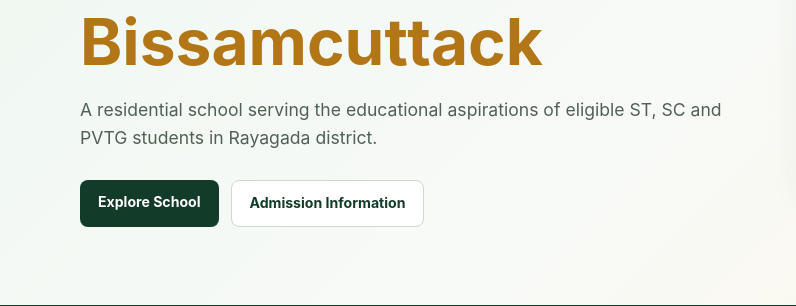
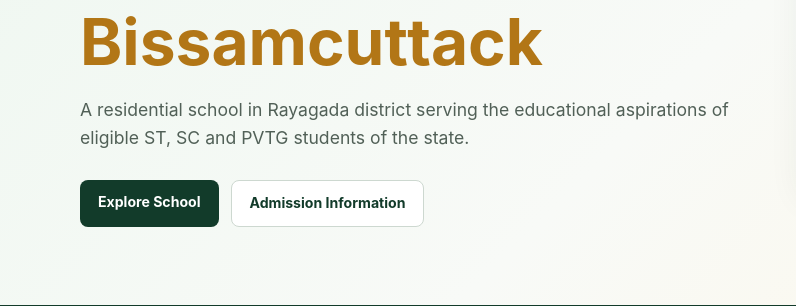
Before and after one commit to rkb26/kmrsbissamcuttack, a plain HTML site: page index.html in a window 1280 px wide. Shown: the part 354-660 px from the top of the page, 0-796 px from the left. Drawn offline with Linux system fonts and the light colour scheme.

Commit message:
Update index.html

```diff
--- a/index.html
+++ b/index.html
@@ -4,7 +4,7 @@
   <meta charset="UTF-8">
   <meta name="viewport" content="width=device-width, initial-scale=1.0">
   <title>KMRS Bissamcuttack | Kalinga Model Residential School</title>
-  <meta name="description" content="Official-style information portal for Kalinga Model Residential School, Bissamcuttack, Rayagada, Odisha.">
+  <meta name="description" content="information portal for Kalinga Model Residential School, Bissamcuttack, Rayagada, Odisha.">
   <link rel="stylesheet" href="css/style.css">
 </head>
 <body>
@@ -29,7 +29,7 @@
     <div>
       <p class="eyebrow">CBSE • ENGLISH MEDIUM • RESIDENTIAL SCHOOL</p>
       <h1>Kalinga Model Residential School<br><span>Bissamcuttack</span></h1>
-      <p class="lead">A residential school serving the educational aspirations of eligible ST, SC and PVTG students in Rayagada district.</p>
+      <p class="lead">A residential school in Rayagada district serving the educational aspirations of eligible ST, SC and PVTG students of the state.</p>
       <div class="actions"><a class="btn primary" href="#about">Explore School</a><a class="btn light" href="#admission">Admission Information</a></div>
     </div>
   <div class="hero-card">
```
